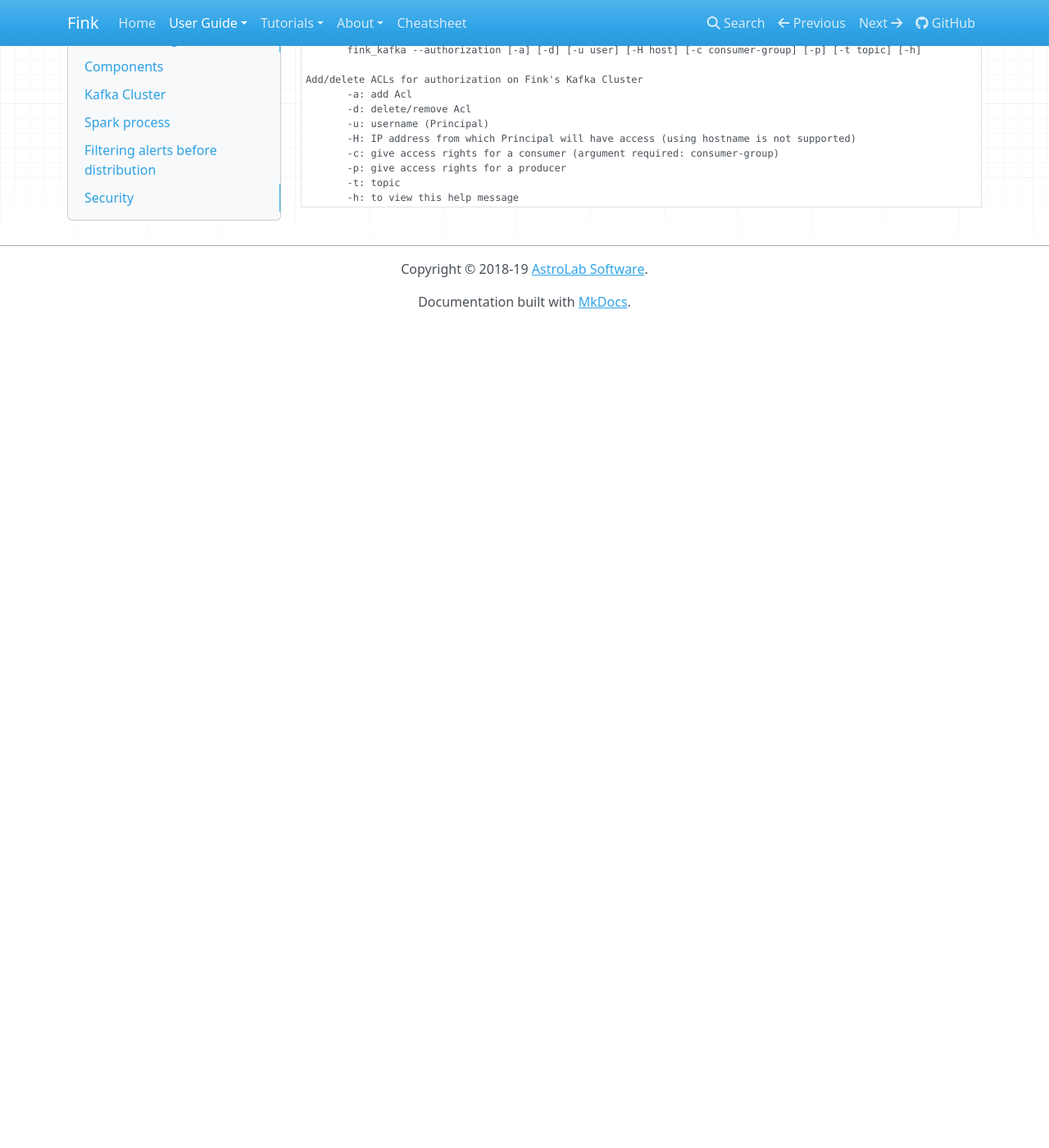
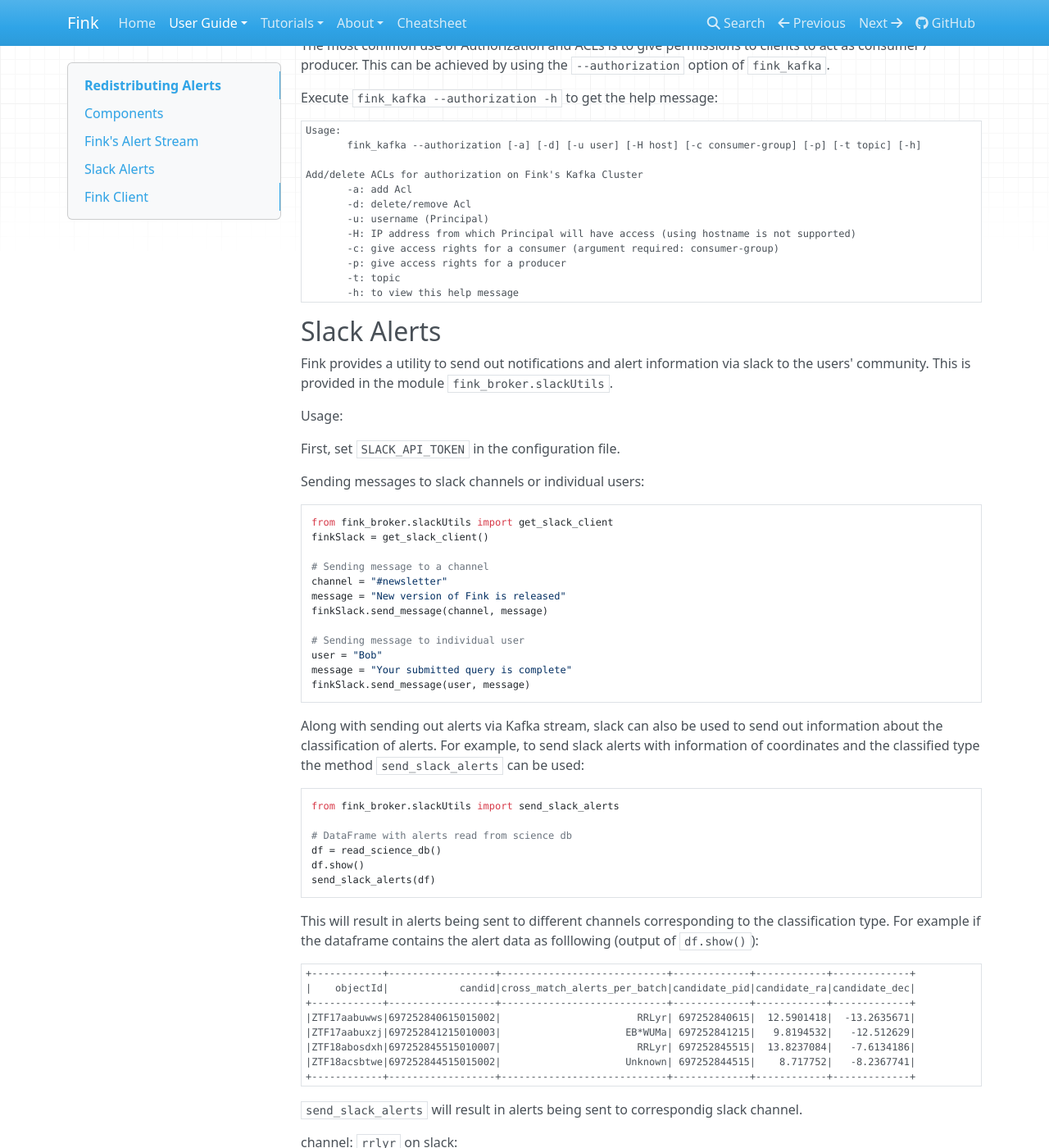
Before and after one commit to astrolabsoftware/fink, an MkDocs documentation site: the page built from docs/user_guide/streaming-out.md, in a window 1280 px wide and 1400 px high, scrolled down 3457 px. Shown: the whole window at 82% size. Built offline with MkDocs 1.6.1, drawn with Linux system fonts in a browser that asks for light colours; nearby versions of some CDN libraries; before the commit the page ends 3853 px from its top, so only the background shows below that; some of the changed text lies outside the part shown.

Commit message:
update documentation for slack integration

````diff
--- a/docs/user_guide/streaming-out.md
+++ b/docs/user_guide/streaming-out.md
@@ -4,14 +4,19 @@ One goal of the broker is to redistribute alert packets to the community. Theref
 
 ## Components
 
-The two major components of Fink's distribution system are:
+The major components of Fink's distribution system are:
 
-1. Kafka Cluster
-2. Spark Process (which acts as the Producer)
+1. **Fink's Alert Stream**
+2. **Slack Alerts**
+3. **Fink Client**
 
-## Kafka Cluster
+## Fink's Alert Stream
+
+Fink redistributes the alerts it receive from telescopes via Kafka topics. These topics are based on classification done while processing the alerts. The main components of alert stream are:
+
+### Kafka Cluster
 The Kafka Cluster consists of one or more Kafka broker(s) and a Zookeeper server that monitors and manages the Kafka brokers.
-It is important to note that the Kafka Cluster for Redistribution of alerts is different from the one used in [simulator](simulator.md).
+It is important to note that the Kafka Cluster for redistribution of alerts is different from the one used in [simulator](simulator.md).
 <br>
 You will need [Apache Kafka](https://kafka.apache.org/) 2.2+ installed. You can run the install script at `conf/install_kafka.sh`. Once installed, define `KAFKA_HOME` as per your installation in your ~/.bash_profile.
 
@@ -21,7 +26,7 @@ You will need [Apache Kafka](https://kafka.apache.org/) 2.2+ installed. You can
 export KAFKA_HOME=/usr/local/kafka
 ```
 <br>
-We provide a script `fink_kafka` to efficiently manage the Kafka Cluster for Redistribution. The help message shows the available
+We provide a script `fink_kafka` to efficiently manage the Kafka Cluster for redistribution. The help message shows the available
 services:
 
 ```plain
@@ -59,7 +64,7 @@ Manage Fink's Kafka Server for Alert Distribution
  		Authorize permissions on Fink's Kafka Cluster (use -h for more help)
 ```
 
-## Spark process
+### Spark process
 The Spark process is responsible for reading the alert data from the [Science Database](database.md#science-database-structure),
 converting the data into avro packets and publishing them to Kafka topic(s).
 <br>
@@ -108,7 +113,7 @@ This starts a Spark streaming process that reads the Kafka messages
 published by the above distribution service, decodes them and print
 the resulting DataFrame on console.
 
-## Filtering alerts before distribution
+### Filtering of alerts before distribution
 It is expensive (resource-wise) to redistribute the whole stream of alerts
 received from telescopes. Hence Fink adds value to the alerts and distribute a
 filtered stream of alerts. This filtering service for redistribution is called level two (level one operates in between the stream and the database, see [Tutorial2](bogus_filtering.md)). Currently there are two ways for user to specify their filters:
@@ -116,7 +121,7 @@ filtered stream of alerts. This filtering service for redistribution is called l
 - Simple rules based on key-value can be defined using an xml file. See `conf/distribution-rules.xml` for more details. These rules are applied to obtain a filtered stream which is then distributed on Kafka topic(s).
 - Python function stored under `${FINK_HOME}/userfilters/leveltwo.py`.
 
-## Security
+### Security
 To prevent unauthorized access of resources, it is important to add a layer of security
 to the Kafka Cluster used for Alert Redistribution. More about Kafka security can be
 learnt from Apache Kafka's official [documentation](https://kafka.apache.org/documentation/#security).
@@ -179,3 +184,73 @@ Add/delete ACLs for authorization on Fink's Kafka Cluster
        -t: topic
        -h: to view this help message
 ```
+
+## Slack Alerts
+
+Fink provides a utility to send out notifications and alert information via slack to the users' community. This is provided in the module `fink_broker.slackUtils`.
+
+Usage:
+
+First, set `SLACK_API_TOKEN` in the configuration file.
+
+Sending messages to slack channels or individual users:
+```python
+from fink_broker.slackUtils import get_slack_client
+finkSlack = get_slack_client()
+
+# Sending message to a channel
+channel = "#newsletter"
+message = "New version of Fink is released"
+finkSlack.send_message(channel, message)
+
+# Sending message to individual user
+user = "Bob"
+message = "Your submitted query is complete"
+finkSlack.send_message(user, message)
+```
+
+Along with sending out alerts via Kafka stream, slack can also be used to send out information about the classification of alerts. For example, to send slack alerts with information of coordinates and the classified type the method `send_slack_alerts` can be used:
+
+```python
+from fink_broker.slackUtils import send_slack_alerts
+
+# DataFrame with alerts read from science db
+df = read_science_db()
+df.show()
+send_slack_alerts(df)
+```
+This will result in alerts being sent to different channels corresponding to the classification type. For example if the dataframe contains the alert data as folllowing (output of `df.show()`):
+```plain
++------------+------------------+----------------------------+-------------+------------+-------------+
+|    objectId|            candid|cross_match_alerts_per_batch|candidate_pid|candidate_ra|candidate_dec|
++------------+------------------+----------------------------+-------------+------------+-------------+
+|ZTF17aabuwws|697252840615015002|                       RRLyr| 697252840615|  12.5901418|  -13.2635671|
+|ZTF17aabuxzj|697252841215010003|                     EB*WUMa| 697252841215|   9.8194532|   -12.512629|
+|ZTF18abosdxh|697252845515010007|                       RRLyr| 697252845515|  13.8237084|   -7.6134186|
+|ZTF18acsbtwe|697252844515015002|                     Unknown| 697252844515|    8.717752|   -8.2367741|
++------------+------------------+----------------------------+-------------+------------+-------------+
+```
+`send_slack_alerts` will result in alerts being sent to correspondig slack channel.
+
+channel: `rrlyr` on slack:
+```plain
++------------+------------+-------------+----------------------------+
+|objectId    |candidate_ra|candidate_dec|cross_match_alerts_per_batch|
++------------+------------+-------------+----------------------------+
+|ZTF17aabuwws|12.5901418  |-13.2635671  |RRLyr                       |
+|ZTF18abosdxh|13.8237084  |-7.6134186   |RRLyr                       |
++------------+------------+-------------+----------------------------+
+```
+
+channel: `ebwuma` on slack:
+```plain
++------------+------------+-------------+----------------------------+
+|objectId    |candidate_ra|candidate_dec|cross_match_alerts_per_batch|
++------------+------------+-------------+----------------------------+
+|ZTF17aabuxzj|9.8194532   |-12.512629   |EB*WUMa                     |
++------------+------------+-------------+----------------------------+
+```
+
+## Fink Client
+
+Fink provides a light weight package to connect to the fink broker and receive the alert stream. See [`fink-client`](https://github.com/astrolabsoftware/fink-client) for more details.
````
